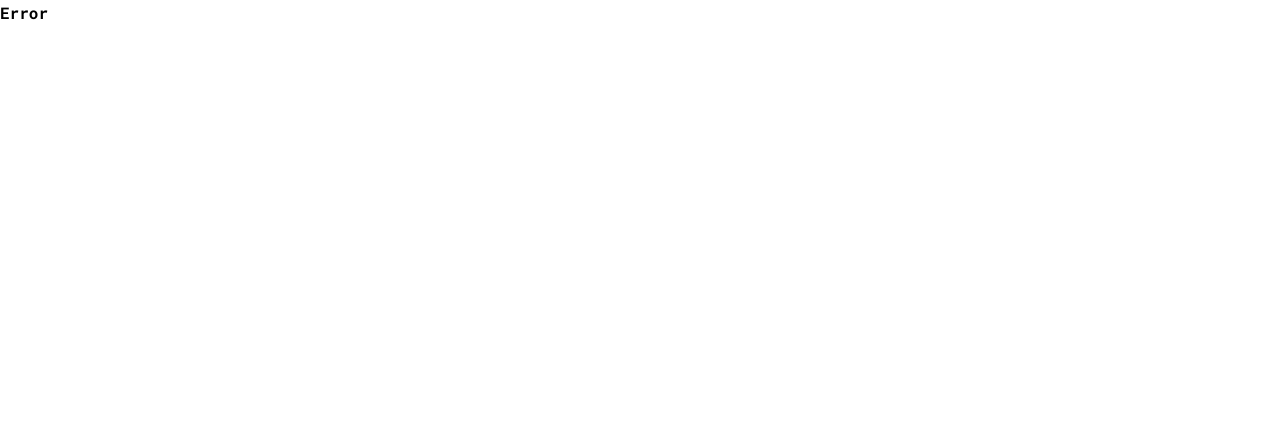
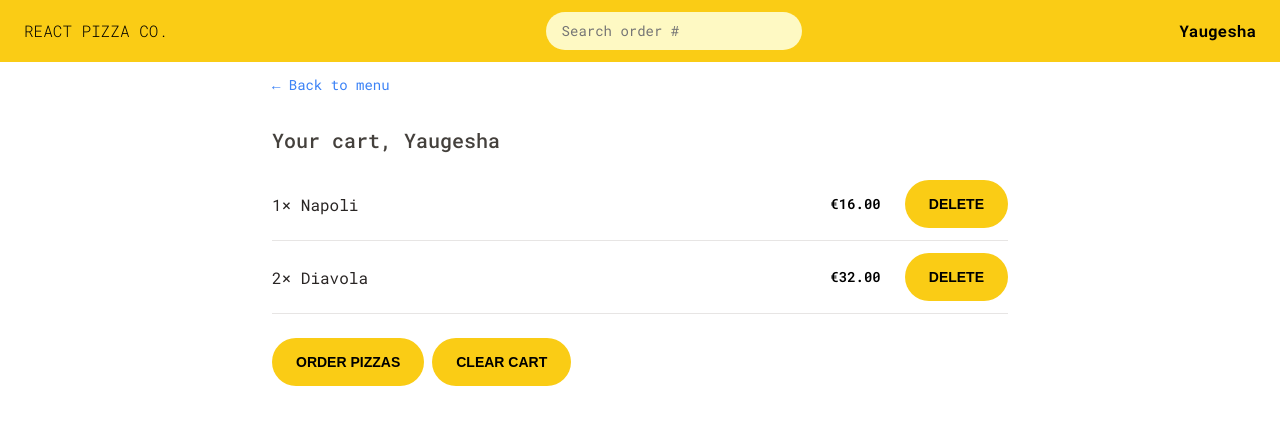
Before and after one commit to Yaugesha/React-pizza, a React (Vite) app: page /cart in a window 1280 px wide. Before the commit this address had no page. Shown: the top 424 px of the page. Built offline with nearby package versions, Linux system fonts and the light colour scheme.

Commit message:
feat: added layout of cart page

```diff
--- a/src/App.tsx
+++ b/src/App.tsx
@@ -3,6 +3,7 @@ import Home from "./ui/Home";
 import AppLayout from "./ui/AppLayout";
 import Error from "./ui/Error";
 import Menu from "./features/menu/Menu";
+import Cart from "./features/cart/Cart";
 
 function App() {
   const router = createBrowserRouter([
@@ -19,6 +20,10 @@ function App() {
           path: "/menu",
           element: <Menu />,
         },
+        {
+          path: "/cart",
+          element: <Cart />,
+        },
       ],
     },
   ]);
--- /dev/null
+++ b/src/features/cart/Cart.tsx
@@ -0,0 +1,30 @@
+import { Link } from "react-router-dom";
+import Button from "../../ui/button";
+import CartItem from "./CartItem";
+import "./cart.scss";
+
+const cart = [
+  { name: "Napoli", count: 1, price: 16 },
+  { name: "Diavola", count: 2, price: 16 },
+];
+function Cart() {
+  return (
+    <div className="cart">
+      <Link to="/menu">
+        <p className="link">&larr; Back to menu</p>
+      </Link>
+      <h2 className="cart__header">Your cart, Yaugesha</h2>
+      <ul className="cart__items-list">
+        {cart.map((item) => {
+          return <CartItem item={item} />;
+        })}
+      </ul>
+      <div className="cart__butons">
+        <Button text="ORDER PIZZAS" />
+        <Button text="CLEAR CART" />
+      </div>
+    </div>
+  );
+}
+
+export default Cart;
--- /dev/null
+++ b/src/features/cart/CartItem.tsx
@@ -0,0 +1,21 @@
+import Button from "../../ui/button";
+import "./cartItem.scss";
+
+type CartItemProps = {
+  item: { name: string; count: number; price: number };
+};
+
+function CartItem({ item }: CartItemProps) {
+  return (
+    <li className="cart-item">
+      <p className="cart-item__info">{`${item.count}× ${item.name}`}</p>
+      <div className="cart-item__settings">
+        <p className="cart-item__price">€{item.price * item.count}.00</p>
+        {/* counter */}
+        <Button text="DELETE" />
+      </div>
+    </li>
+  );
+}
+
+export default CartItem;
--- /dev/null
+++ b/src/features/cart/cart.scss
@@ -0,0 +1,32 @@
+.cart {
+  padding: 12px 16px;
+
+  &__header {
+    font-size: 20px;
+    font-weight: 500;
+    color: #44403c;
+
+    margin-top: 28px;
+  }
+
+  &__items-list {
+    margin-top: 12px;
+  }
+
+  &__butons {
+    display: flex;
+    gap: 8px;
+    margin-top: 24px;
+  }
+}
+
+.link {
+  font-size: 14px;
+  font-weight: 400;
+  color: #3b82f6;
+
+  &:hover {
+    color: #2563eb;
+    text-decoration: underline;
+  }
+}
--- /dev/null
+++ b/src/features/cart/cartItem.scss
@@ -0,0 +1,28 @@
+.cart-item {
+  display: flex;
+  align-items: center;
+  justify-content: space-between;
+
+  list-style: none;
+  border-bottom: 1px solid #e7e5e4;
+
+  min-width: 640px;
+  padding: 12px 0px;
+
+  &__info {
+    font-weight: 400;
+    color: #292524;
+  }
+
+  &__settings {
+    display: flex;
+    align-items: center;
+    justify-content: space-between;
+    gap: 24px;
+  }
+
+  &__price {
+    font-size: 14px;
+    font-weight: 600;
+  }
+}
--- a/src/features/menu/menuItem.scss
+++ b/src/features/menu/menuItem.scss
@@ -4,16 +4,16 @@
   padding: 8px 0px;
   border-bottom: 1px solid #e7e5e4;
 
-  .menu-item__image {
+  &__image {
     height: 96px;
   }
 
-  .menu-item__image_sold-out {
+  &__image_sold-out {
     opacity: 0.7;
     filter: grayscale(1);
   }
 
-  .menu-item__description {
+  &__description {
     display: flex;
     flex-grow: 1;
     flex-direction: column;
@@ -21,21 +21,21 @@
     padding-top: 2px;
   }
 
-  .menu-item__ingredients {
+  &__ingredients {
     font-size: 14px;
     font-style: italic;
     color: #78716c;
     text-transform: capitalize;
   }
 
-  .menu-item__price {
+  &__price {
     margin-top: auto;
     display: flex;
     align-items: center;
     justify-content: space-between;
   }
 
-  .menu-item__sold-out {
+  &__sold-out {
     font-size: 14px;
     font-weight: 500;
     color: #78716c;
```
